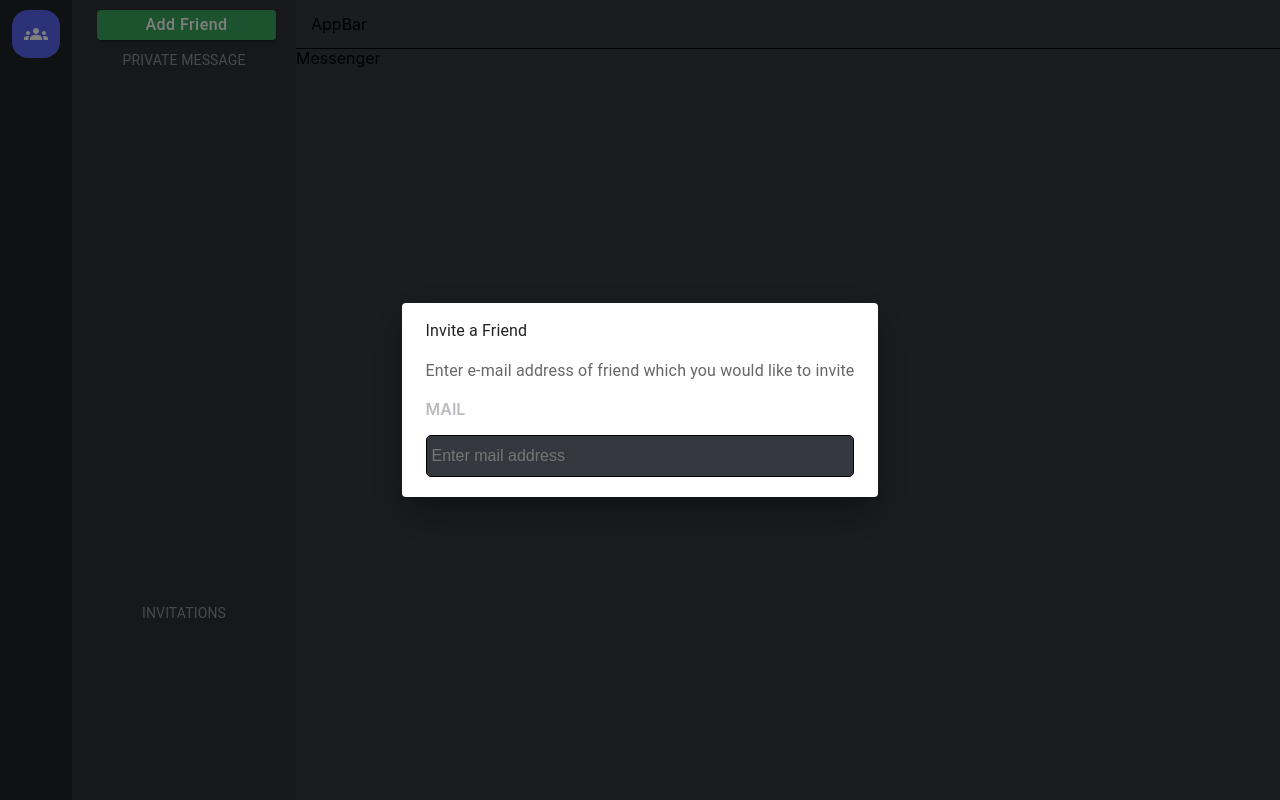
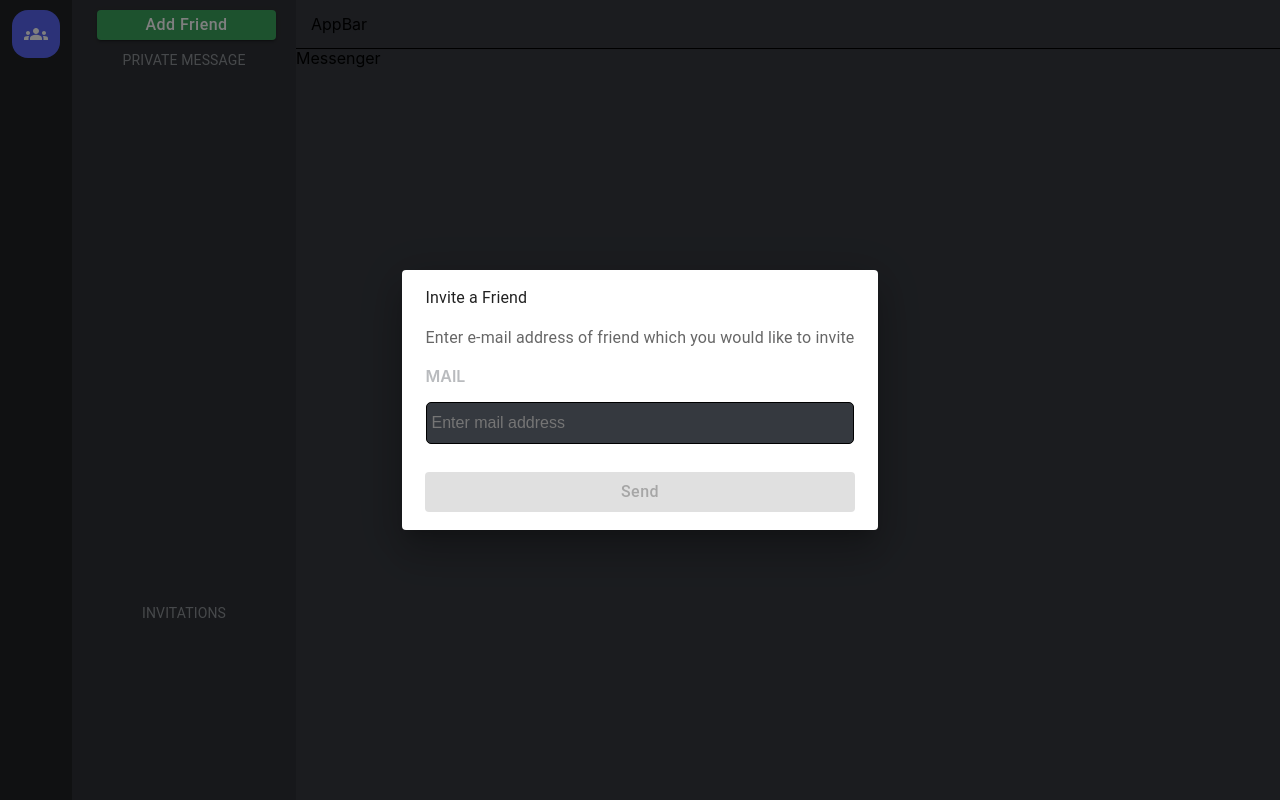
Before and after one commit to hatembenmahjouba/discord-clone, a React (Create React App) app: page /dashboard in a window 1280 px wide. Both pictures are taken after a click on the button "Add Friend". Built offline with nearby package versions, Linux system fonts and the light colour scheme.

Commit message:
adding Dialog Button

```diff
--- a/src/components/FriendsSideBar/AddFriendDialog.js
+++ b/src/components/FriendsSideBar/AddFriendDialog.js
@@ -7,6 +7,7 @@ import DialogContentText from '@mui/material/DialogContentText';
 import DialogTitle from '@mui/material/DialogTitle';
 import Typography from '@mui/material/Typography';
 import InputWithLabel from '../UI/InputWithLabel';
+import CustomPrimaryButton from '../UI/CustomPrimaryButton';
 
 const AddFriendDialog = ({
   isDialogOpen,
@@ -45,6 +46,18 @@ const AddFriendDialog = ({
             placeholder='Enter mail address'
           />
         </DialogContent>
+        <DialogActions>
+          <CustomPrimaryButton
+            onClick={handleSendInvitation}
+            disabled={!isFormValid}
+            label='Send'
+            additionalStyles={{
+              marginLeft: '15px',
+              marginRight: '15px',
+              marginBottom: '10px',
+            }}
+          />
+        </DialogActions>
       </Dialog>
     </div>
   );
```
